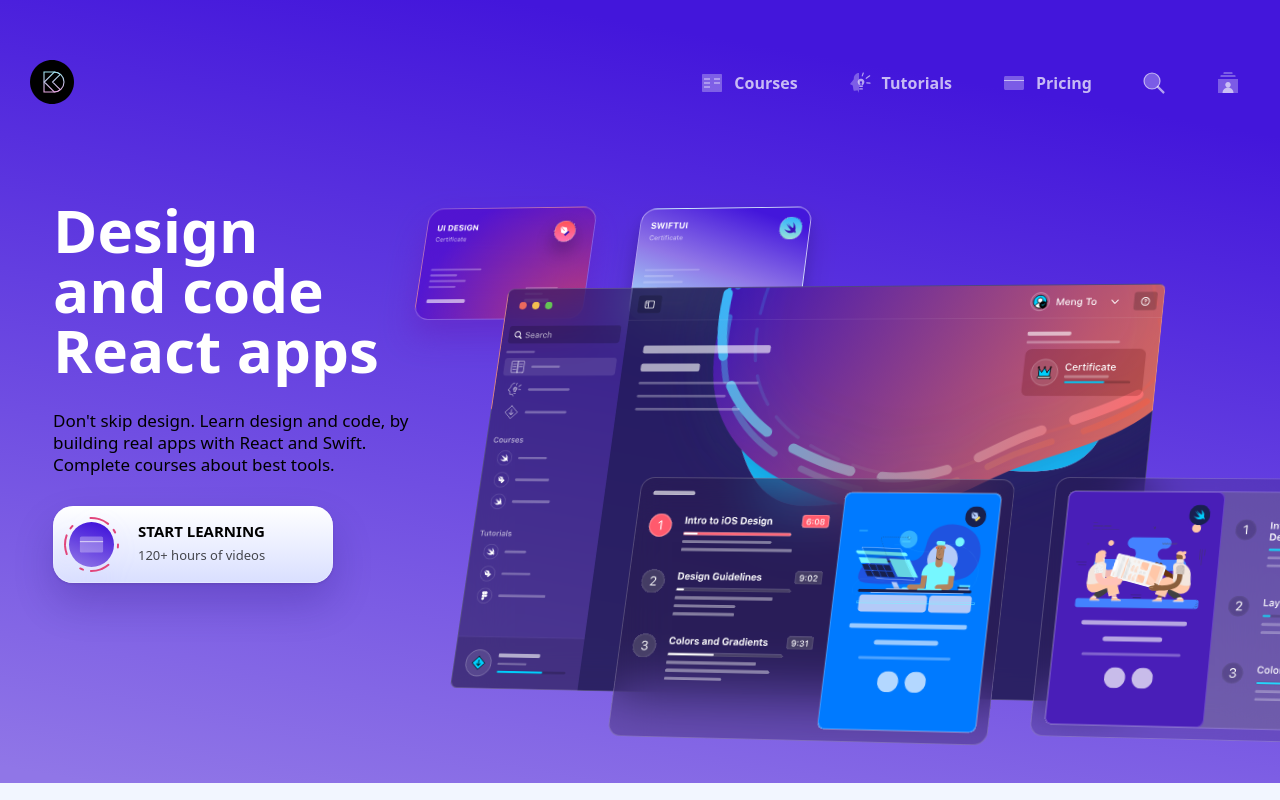
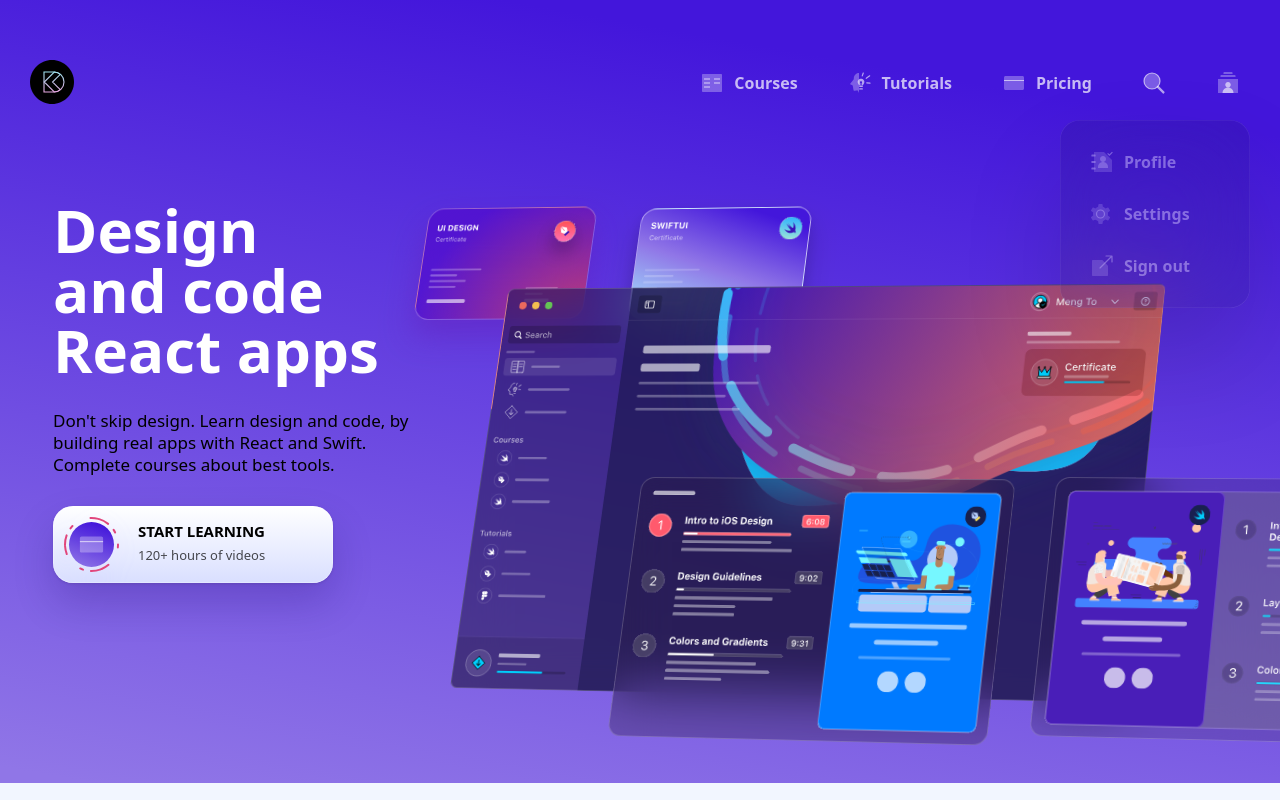
Before and after one commit to Dushani-Ranasinghe/react-hooks-webapp, a Gatsby site: page / in a window 1280 px wide. Built offline with nearby package versions, Linux system fonts and the light colour scheme; Gatsby itself is replaced by a stand-in of ours.

Commit message:
Created account menu tooltip

```diff
--- a/src/Data/menuData.js
+++ b/src/Data/menuData.js
@@ -3,6 +3,10 @@ import tutorialsImg from "../images/icons/tutorials.svg"
 import pricingImg from "../images/icons/pricing.svg"
 import searchImg from "../images/icons/search.svg"
 import accountImg from "../images/icons/account.svg"
+
+import profileImg from "../images/icons/profile.svg"
+import settingImg from "../images/icons/settings.svg"
+import signoutImg from "../images/icons/signout.svg"
 
 export const menuData = [
   { title: "Courses", icon: courseImg, link: "/courses" },
@@ -15,3 +19,9 @@ export const menuData = [
   { title: "", icon: searchImg, link: "/search" },
   { title: "", icon: accountImg, link: "/account" }
 ]
+
+export const tooltipData = [
+    { title: "Profile", icon: profileImg, link: "/profile" },
+    { title: "Settings", icon: settingImg, link: "/settings" },
+    { title: "Sign out", icon: signoutImg, link: "/logout" },
+  ]
--- a/src/components/header.js
+++ b/src/components/header.js
@@ -5,6 +5,7 @@ import { menuData } from "../Data/menuData"
 
 import logoImg from "../images/logos/logo.svg"
 import MenuButton from "./Buttons/MenuButton"
+import MenuTooltip from "./tooltips/MenuTooltip"
 
 export default function Header() {
   return (
@@ -17,6 +18,7 @@ export default function Header() {
           <MenuButton item={item} key={index} />
         ))}
       </MenuWrapper>
+      <MenuTooltip/>
     </Wrapper>
   )
 }
--- /dev/null
+++ b/src/components/tooltips/MenuTooltip.js
@@ -0,0 +1,33 @@
+import * as React from "react"
+import styled from "styled-components"
+import { tooltipData } from "../../data/menuData"
+import MenuButton from "../Buttons/MenuButton"
+
+export default function MenuTooltip() {
+  const [isOpen, setIsOpen] = React.useState(false)
+
+  return (
+    <Wrapper isOpen={isOpen} onClick={() => setIsOpen(!isOpen)}>
+    {tooltipData.map((item, index) => (
+  <MenuButton key={index} item={item} />
+))}
+    </Wrapper>
+  )
+}
+
+const Wrapper = styled.div`
+  position: absolute;
+  top: 60px;
+  right: 30px;
+  background: rgba(15, 14, 71, 0.3);
+  box-shadow: 0px 50px 100px rgba(0, 0, 0, 0.25),
+    inset 0px 0px 0px 0.5px rgba(255, 255, 255, 0.2);
+  backdrop-filter: blur(40px);
+  border-radius: 20px;
+  padding: 20px;
+  opacity: ${props => (props.isOpen ? 1 : 0.5)};
+  z-index: 1;
+  display: grid;
+  grid-template-columns: 150px;
+  gap: 10px;
+`
```
